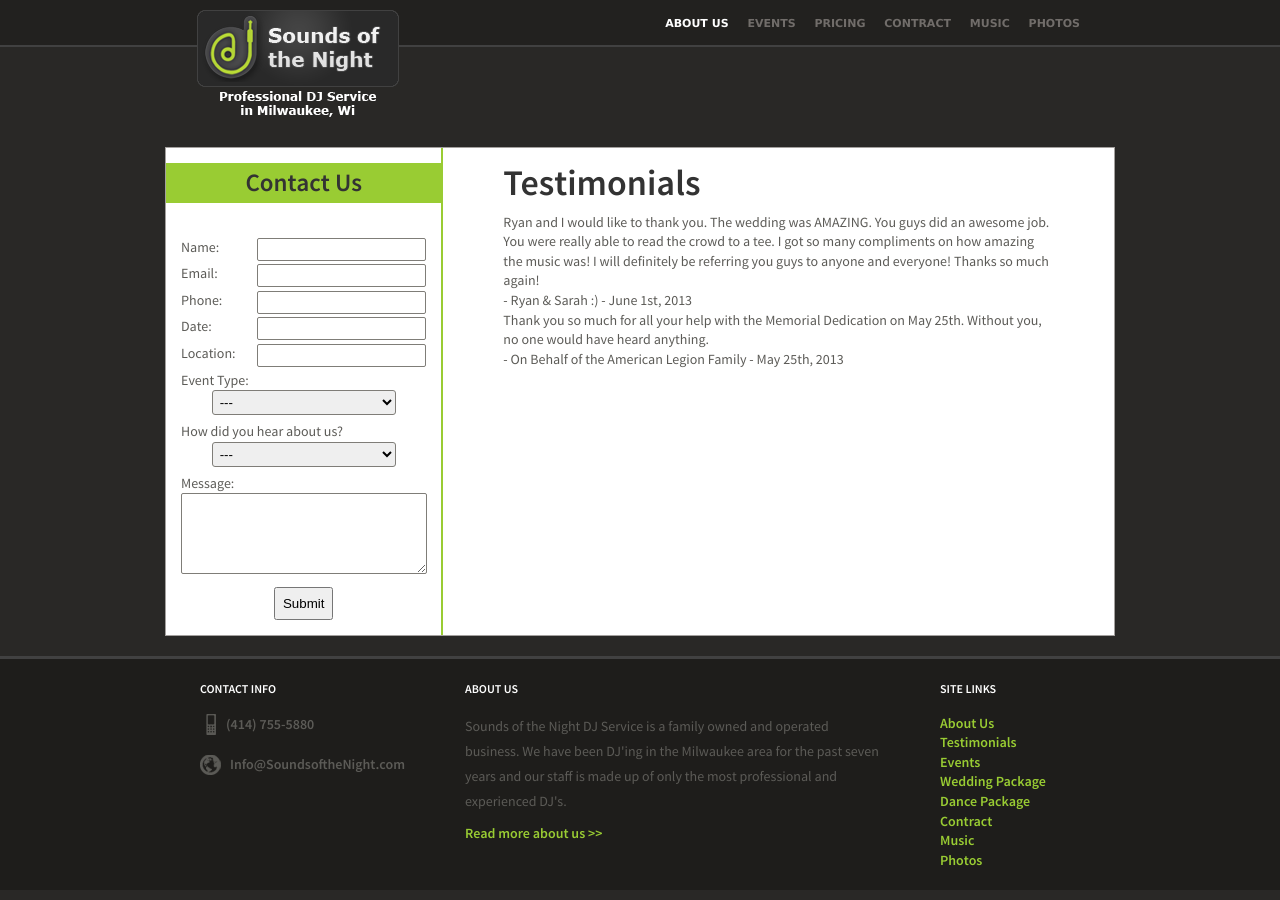
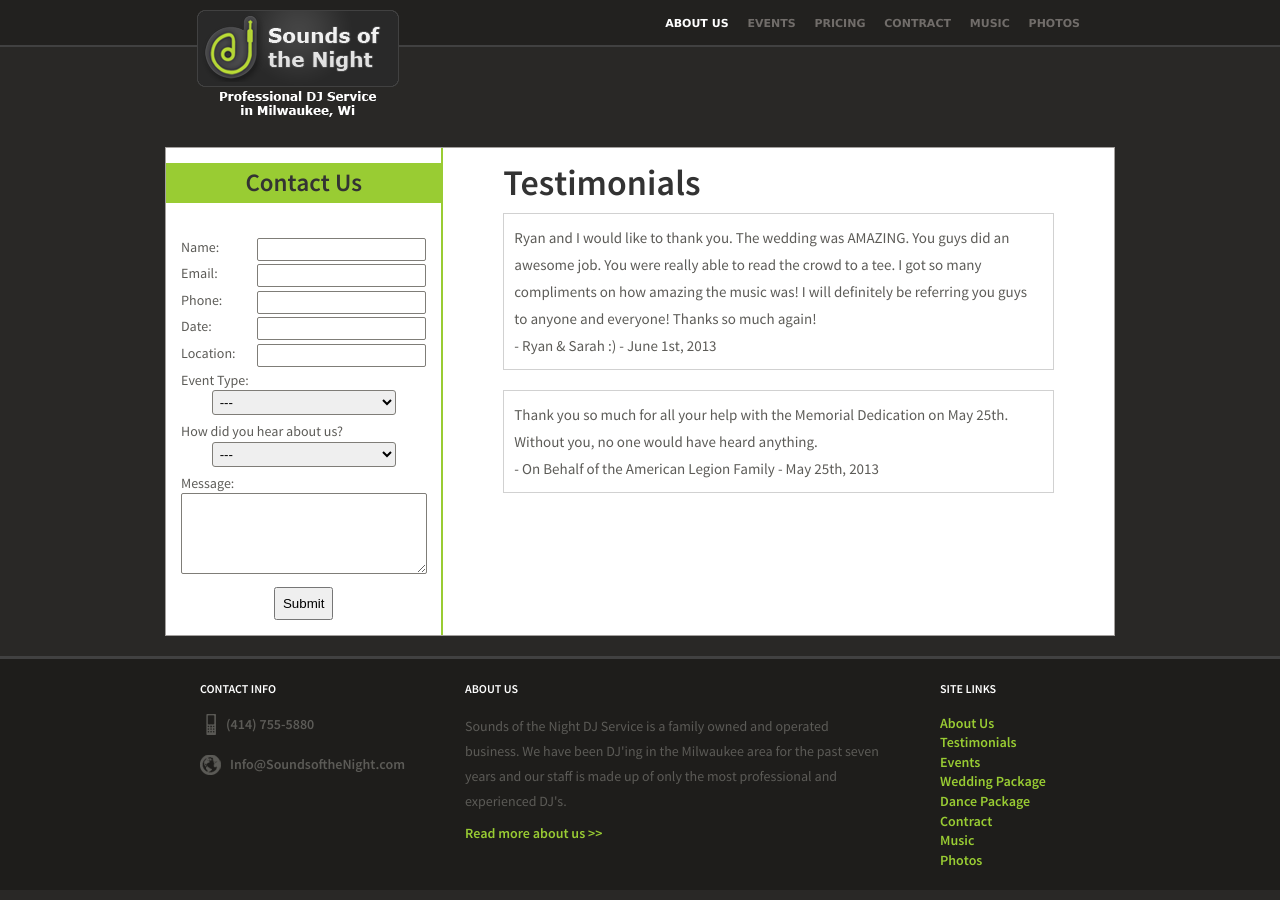
Before and after one commit to Chrisgozd/SoundsoftheNight, a Jekyll site: the page built from testimonials/index.html, in a window 1280 px wide. Built offline with Jekyll 4.4.1, drawn with Linux system fonts in a browser that asks for light colours.

Commit message:
Mobile sizes

```diff
--- /dev/null
+++ b/_includes/contact.html
@@ -0,0 +1,45 @@
+<form method="POST" action="https://formspree.io/chrisgozd92@gmail.com" id="contactForm">
+    <label>Name:
+                <input type="text" size="18" name="Full Name" required class="name" />
+                </label>
+    <label>Email:
+                <input type="text" size="18" name="Email Address" required class="email" />
+</label>
+    <label>Phone:
+                <input type="text" name="Phone Number" size="18" required class="phone" />
+</label>
+    <label>Date:
+                <input type="text" name="Event Date" size="18" class="date" />
+</label>
+    <label>Location:
+                    <input type="text" name="Event Location" size="18" required class="location" />
+                </label>
+
+    <label>Event Type:
+                <select name="Event Type" class="event_type">
+                                    <option value="---">---</option>
+                                    <option value="Wedding">Wedding</option>
+                                    <option value="Dance">Dance</option>
+                                    <option value="Birthday Party">Birthday Party</option>
+                                    <option value="Holiday Party">Holiday Party</option>
+                                    <option value="Other">Other</option>
+                                </select>
+                                 </label>
+
+    <label>How did you hear about us?
+                <select name="How did you hear?" class="hear">
+                                    <option value="---">---</option>
+                                    <option value="Business Card">Business Card</option>
+                                    <option value="Facebook">Facebook</option>
+                                    <option value="WeDJ.com">WeDJ.com</option>
+                                    <option value="Craigslist">Craigslist</option>
+                                    <option value="Referral">Referral</option>
+                                    <option value="Other">Other</option>
+                                </select>
+                                </label>
+
+    <label>Message:
+                <textarea name="Message" cols="25" rows="5" class="message"></textarea>
+                </label>
+    <input type="submit" class="btn" value="Submit" />
+</form>
--- a/_includes/menu.html
+++ b/_includes/menu.html
@@ -29,6 +29,9 @@
 <nav class="mobile">
     <select id="mobile-select">
         <option value="/">Home</option>
+        <option {% if page.section == 'contact-us' %}
+                selected
+                {% endif %} value="{{site.baseUrl}}/contact-us">Contact Us</option>
         <option {% if page.section == 'about-us' %}
                 selected
                 {% endif %} value="{{site.baseUrl}}/about-us">About Us</option>
--- a/_includes/sidebar.html
+++ b/_includes/sidebar.html
@@ -1,48 +1,5 @@
+
 <div class="banner">
     <h2>Contact Us</h2>
 </div>
-<form method="POST" action="https://formspree.io/chrisgozd92@gmail.com" id="contactForm">
-    <label>Name:
-                <input type="text" size="18" name="Full Name" required class="name" />
-                </label>
-    <label>Email:
-                <input type="text" size="18" name="Email Address" required class="email" />
-</label>
-    <label>Phone:
-                <input type="text" name="Phone Number" size="18" required class="phone" />
-</label>
-    <label>Date:
-                <input type="text" name="Event Date" size="18" class="date" />
-</label>
-    <label>Location:
-                    <input type="text" name="Event Location" size="18" required class="location" />
-                </label>
-
-    <label>Event Type:
-                <select name="Event Type" class="event_type">
-                                    <option value="---">---</option>
-                                    <option value="Wedding">Wedding</option>
-                                    <option value="Dance">Dance</option>
-                                    <option value="Birthday Party">Birthday Party</option>
-                                    <option value="Holiday Party">Holiday Party</option>
-                                    <option value="Other">Other</option>
-                                </select>
-                                 </label>
-
-    <label>How did you hear about us?
-                <select name="How did you hear?" class="hear">
-                                    <option value="---">---</option>
-                                    <option value="Business Card">Business Card</option>
-                                    <option value="Facebook">Facebook</option>
-                                    <option value="WeDJ.com">WeDJ.com</option>
-                                    <option value="Craigslist">Craigslist</option>
-                                    <option value="Referral">Referral</option>
-                                    <option value="Other">Other</option>
-                                </select>
-                                </label>
-
-    <label>Message:
-                <textarea name="Message" cols="25" rows="5" class="message"></textarea>
-                </label>
-    <input type="submit" class="btn" value="Submit" />
-</form>
+{% include contact.html %}
--- a/_layouts/default.html
+++ b/_layouts/default.html
@@ -7,9 +7,11 @@
     {% include header.html %}
     <div class="wrapper">
         <div class="content">
+            {% if page.section != 'contact-us' %}
             <div class="sidebar">
                 {% include sidebar.html %}
             </div>
+            {% endif %}
             <div class="text">
                 {{ content }}
             </div>
--- a/_sass/_base.scss
+++ b/_sass/_base.scss
@@ -139,6 +139,16 @@
         @include media-query($on-small) {
             padding: 25px 20px;
         }
+        .testimonial {
+            border: 1px solid #d1d1d1;
+            line-height: 1.8em;
+            padding: 10px;
+            font-size: 15px;
+            margin-bottom: 20px;
+            p {
+                margin: 0px;
+            }
+        }
         .home {
             h1 {
                 margin: 25px 0;
@@ -205,6 +215,7 @@
         @include media-query($on-small) {
             display: none;
         }
+    }
     .banner {
         background: #9c3;
         h2 {
@@ -246,7 +257,6 @@
             border-radius: 2px;
             border: 1px solid #7f7d78;
             width: 98%;
-            }
         }
     }
 }
--- /dev/null
+++ b/contact-us/index.html
@@ -0,0 +1,6 @@
+---
+layout: default
+section: contact-us
+---
+
+{% include sidebar.html %}
--- a/testimonials/index.html
+++ b/testimonials/index.html
@@ -8,6 +8,6 @@
 <div class="testimonial">Ryan and I would like to thank you. The wedding was AMAZING. You guys did an awesome job. You were really able to read the
     crowd to a tee. I got so many compliments on how amazing the music was! I will definitely be referring you guys to anyone
     and everyone! Thanks so much again!
-    <br />- Ryan & Sarah :) - June 1st, 2013</div>
+    <p>- Ryan & Sarah :) - June 1st, 2013</p></div>
 <div class="testimonial">Thank you so much for all your help with the Memorial Dedication on May 25th. Without you, no one would have heard anything.
-    <br /> - On Behalf of the American Legion Family - May 25th, 2013</div>
+    <p> - On Behalf of the American Legion Family - May 25th, 2013</p></div>
```
Lines whose indentation alone changed are shown as unchanged.
